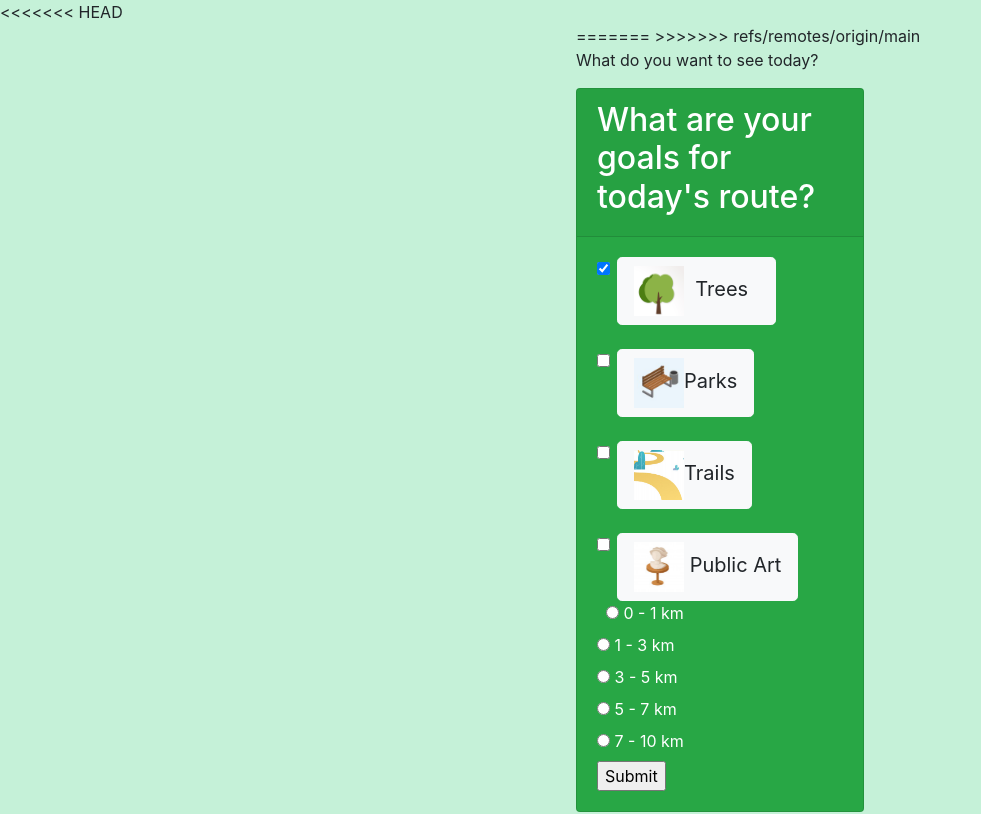
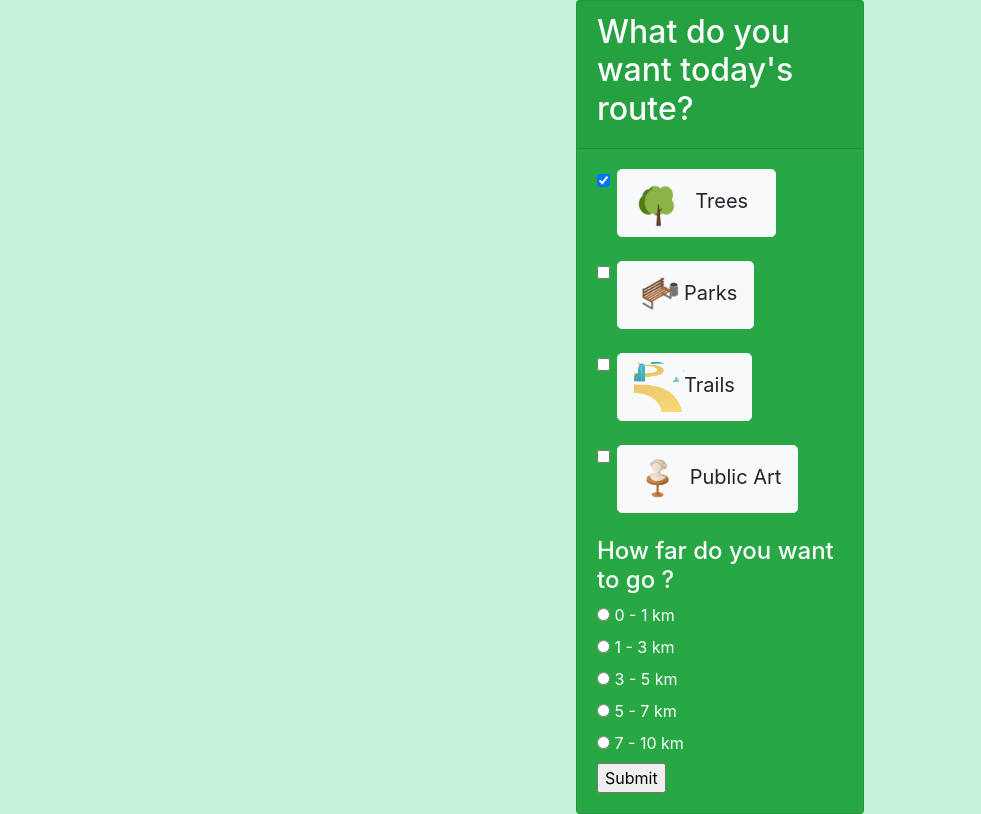
Before and after one commit to nivedabala/explore_london, a Flask app: page /questions in a window 1280 px wide. Shown: the whole page, without its empty margins (0-981 px from the left). Run offline with Flask 2, Linux system fonts and the light colour scheme.

Commit message:
button icons

```diff
--- a/templates/questions.html
+++ b/templates/questions.html
@@ -18,18 +18,10 @@
 
   <body>
 
-<<<<<<< HEAD
-    <form name="question_form" class="form-center" action="{{ url_for('index') }}" method = "GET">
-
-=======
-
-
->>>>>>> refs/remotes/origin/main
     <form name="question_form" class="form-center" action="{{ url_for('index') }}" method = "POST">
-        <p>What do you want to see today?</p>
 
         <div class="card text-white bg-success mb-3" style="max-width: 18rem;">
-          <div class="card-header"> <h2>What are your goals for today's route?</h2></div>
+          <div class="card-header"> <h2>What do you want today's route?</h2></div>
           <div class="card-body">
 
         <div class="form-check">
@@ -68,6 +60,8 @@
         <p>How far do you want to go?</p>
         -->
 
+        <h4> How far do you want to go ?</h4>
+
         <input type="radio" id="range1" name="distance" value="1">
             <label for="choice1"> 0 - 1 km</label><br>
             <input type="radio" id="range2" name="distance" value="2">
@@ -76,9 +70,10 @@
           <label for="choice3"> 3 - 5 km</label><br>
         <input type="radio" id="range4" name="distance" value="5">
           <label for="choice4"> 5 - 7 km</label><br>
+
         <input type="radio" id="range4" name="distance" value="7">
+
           <label for="choice4"> 7 - 10 km</label><br>
-
           <input type="submit" value="Submit">
 
       </div>
```
Also changed, not shown: static/picture_photo/art.png, static/picture_photo/bench.png, static/picture_photo/mountains.jpg (deleted), static/picture_photo/path.png, static/picture_photo/tree.png. Lines whose indentation alone changed are shown as unchanged.
